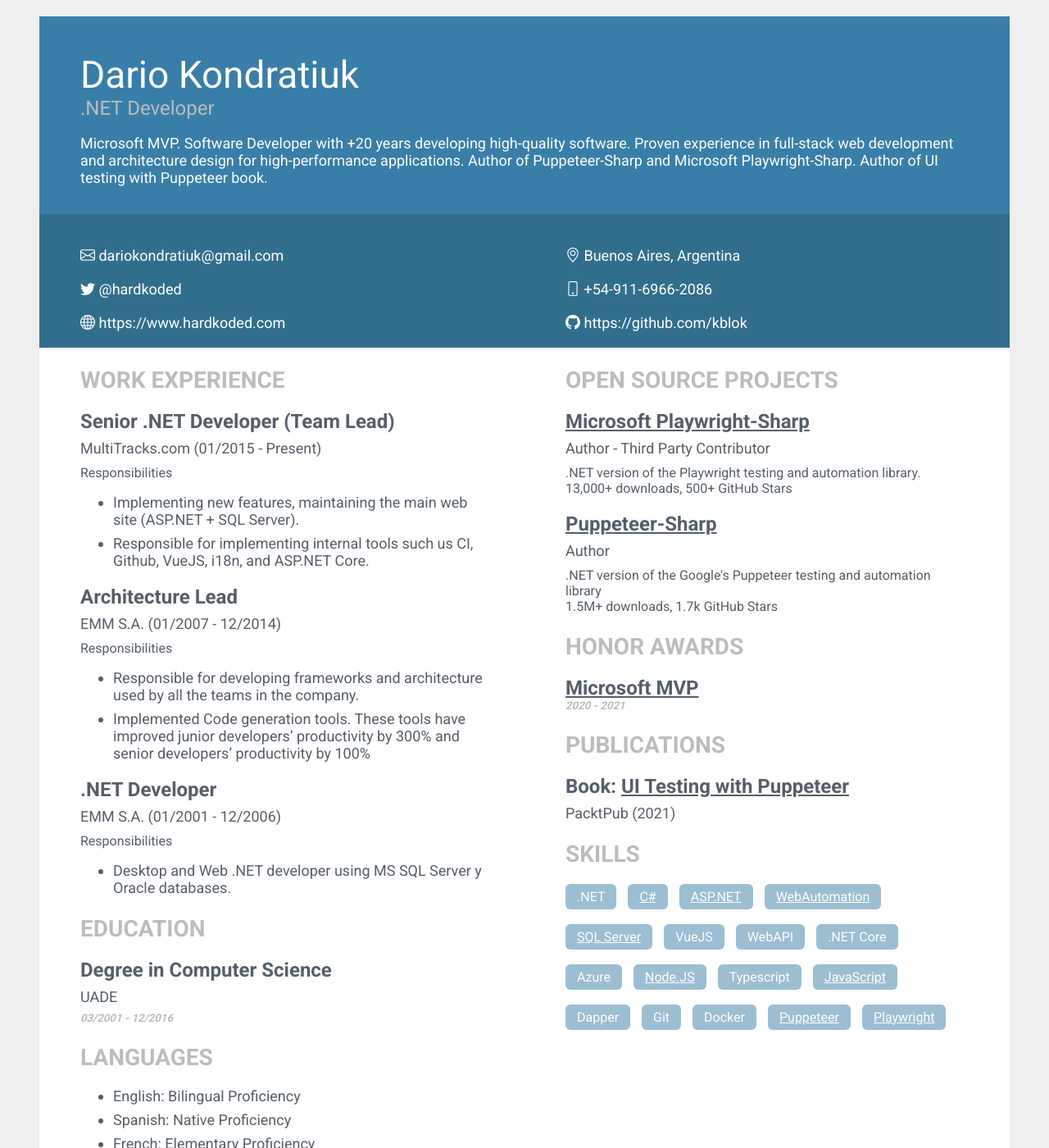
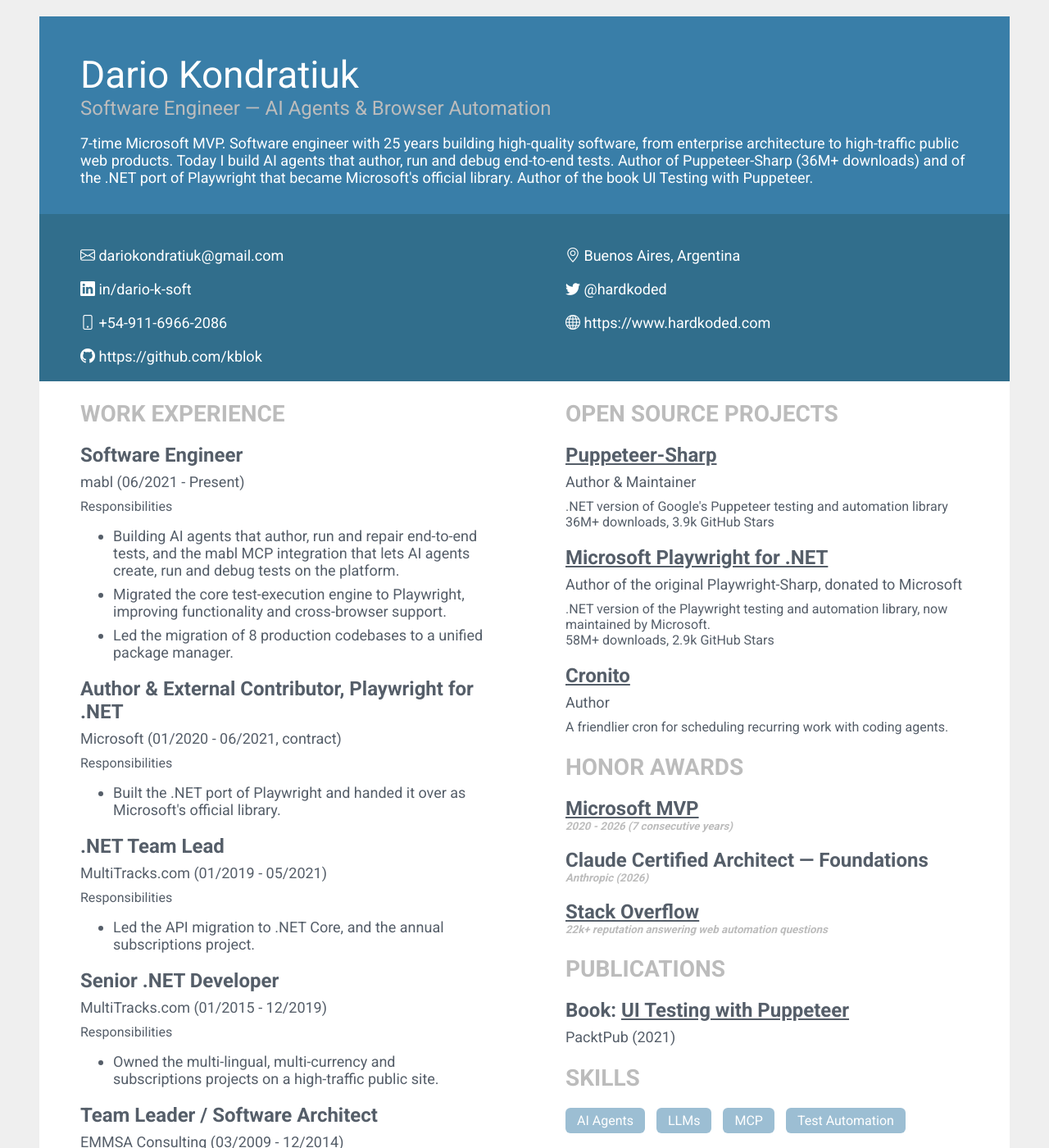
Before and after one commit to kblok/kblok.github.io, a Jekyll site: the page built from resume.html, in a window 1280 px wide and 1400 px high. Shown: the whole window at 82% size. Built offline with Jekyll 4.4.1, drawn with Linux system fonts in a browser that asks for light colours; nearby versions of some CDN libraries; some of the changed text lies outside the part shown.

Commit message:
Refresh the About me page and the resume (#37)
* Rewrite the About me page

Co-Authored-By: Claude Opus 5 (1M context) <noreply@anthropic.com>

* Bring the resume up to date

Co-Authored-By: Claude Opus 5 (1M context) <noreply@anthropic.com>

---------

Co-authored-by: Claude Opus 5 (1M context) <noreply@anthropic.com>

```diff
--- a/resume.html
+++ b/resume.html
@@ -14,14 +14,16 @@ layout: none
 <body>
     <header>
         <div class="name">Dario Kondratiuk</div>
-        <div class="role">.NET Developer</div>
-        <div class="summary">Microsoft MVP. Software Developer with +20 years developing high-quality software. Proven experience in
-            full-stack web development and architecture design for high-performance applications. Author of Puppeteer-Sharp and Microsoft Playwright-Sharp.
-            Author of UI testing with Puppeteer book.</div>
+        <div class="role">Software Engineer &mdash; AI Agents &amp; Browser Automation</div>
+        <div class="summary">7-time Microsoft MVP. Software engineer with 25 years building high-quality software, from
+            enterprise architecture to high-traffic public web products. Today I build AI agents that author, run and
+            debug end-to-end tests. Author of Puppeteer-Sharp (36M+ downloads) and of the .NET port of Playwright that
+            became Microsoft's official library. Author of the book UI Testing with Puppeteer.</div>
     </header>
     <div class="contact-info">
         <div class="email"><i class="bi bi-envelope"></i> <a href="mailto:dariokondratiuk@gmail.com">dariokondratiuk@gmail.com</a></div>
         <div class="location"><i class="bi bi-geo-alt"></i> Buenos Aires, Argentina</div>
+        <div class="linkedin"><i class="bi bi-linkedin"></i> <a href="https://www.linkedin.com/in/dario-k-soft/" target="_blank">in/dario-k-soft</a></div>
         <div class="twitter"><i class="bi bi-twitter"></i> <a href="https://www.twitter.com/hardkoded" target="_blank">@hardkoded</a></div>
         <div class="phone-number"><i class="bi bi-phone"></i> +54-911-6966-2086</div>
         <div class="website"><i class="bi bi-globe"></i> <a href="https://www.hardkoded.com" target="_blank">https://www.hardkoded.com</a></div>
@@ -32,32 +34,60 @@ layout: none
             <div class="section">
                 <h2>Work Experience</h2>
                 <div class="section-item">
-                    <h3>Senior .NET Developer (Team Lead)</h2>
-                        <h4>MultiTracks.com <span>(01/2015 - Present)</span></h4>
+                    <h3>Software Engineer</h3>
+                        <h4>mabl <span>(06/2021 - Present)</span></h4>
                         <h6>Responsibilities</h6>
                         <ul>
-                            <li>Implementing new features, maintaining the main web site (ASP.NET + SQL Server).</li>
-                            <li>Responsible for implementing internal tools such us CI, Github, VueJS, i18n, and ASP.NET
-                                Core.</li>
+                            <li>Building AI agents that author, run and repair end-to-end tests, and the mabl MCP
+                                integration that lets AI agents create, run and debug tests on the platform.</li>
+                            <li>Migrated the core test-execution engine to Playwright, improving functionality and
+                                cross-browser support.</li>
+                            <li>Led the migration of 8 production codebases to a unified package manager.</li>
                         </ul>
                 </div>
                 <div class="section-item">
-                    <h3>Architecture Lead</h2>
-                        <h4>EMM S.A. <span>(01/2007 - 12/2014)</span></h4>
+                    <h3>Author &amp; External Contributor, Playwright for .NET</h3>
+                        <h4>Microsoft <span>(01/2020 - 06/2021, contract)</span></h4>
                         <h6>Responsibilities</h6>
                         <ul>
-                            <li>Responsible for developing frameworks and architecture used by all the teams in the
-                                company.</li>
-                            <li>Implemented Code generation tools. These tools have improved junior developers’
-                                productivity by 300% and senior developers’ productivity by 100%</li>
+                            <li>Built the .NET port of Playwright and handed it over as Microsoft's official library.</li>
                         </ul>
                 </div>
                 <div class="section-item">
-                    <h3>.NET Developer</h2>
-                        <h4>EMM S.A. <span>(01/2001 - 12/2006)</span></h4>
+                    <h3>.NET Team Lead</h3>
+                        <h4>MultiTracks.com <span>(01/2019 - 05/2021)</span></h4>
+                        <h6>Responsibilities</h6>
+                        <ul>
+                            <li>Led the API migration to .NET Core, and the annual subscriptions project.</li>
+                        </ul>
+                </div>
+                <div class="section-item">
+                    <h3>Senior .NET Developer</h3>
+                        <h4>MultiTracks.com <span>(01/2015 - 12/2019)</span></h4>
+                        <h6>Responsibilities</h6>
+                        <ul>
+                            <li>Owned the multi-lingual, multi-currency and subscriptions projects on a high-traffic
+                                public site.</li>
+                        </ul>
+                </div>
+                <div class="section-item">
+                    <h3>Team Leader / Software Architect</h3>
+                        <h4>EMMSA Consulting <span>(03/2009 - 12/2014)</span></h4>
+                        <h6>Responsibilities</h6>
+                        <ul>
+                            <li>Responsible for the coding standards, frameworks and architecture used by every team in
+                                the company, and for coaching developers through the process.</li>
+                            <li>Built a code generator that improved junior developers’ productivity by 300%.</li>
+                            <li>Part of the team that implemented the ISO certification and Scrum.</li>
+                        </ul>
+                </div>
+                <div class="section-item">
+                    <h3>Senior Developer</h3>
+                        <h4>EMM S.A. Consulting <span>(2001 - 2008)</span></h4>
                             <h6>Responsibilities</h6>
                         <ul>
-                            <li>Desktop and Web .NET developer using MS SQL Server y Oracle databases.</li>
+                            <li>Desktop and Web .NET developer using MS SQL Server and Oracle databases, for clients
+                                including Kraft Foods, Liberty Seguros and Ledesma.</li>
                         </ul>
                 </div>
             </div>
@@ -84,35 +114,52 @@ layout: none
             <div class="section">
                 <h2>Open Source Projects</h2>
                 <div class="section-item">
-                    <h3><a href="https://github.com/microsoft/playwright-sharp" target="_blank">Microsoft Playwright-Sharp</a></h3>
-                    <h4>Author - Third Party Contributor</h4>
-                    <h6>.NET version of the Playwright testing and automation library.<br/>
-                    13,000+ downloads, 500+ GitHub Stars</h6>
+                    <h3><a href="https://github.com/hardkoded/puppeteer-sharp" target="_blank">Puppeteer-Sharp</a></h3>
+                    <h4>Author &amp; Maintainer</h4>
+                    <h6>.NET version of Google's Puppeteer testing and automation library<br/>
+                        36M+ downloads, 3.9k GitHub Stars</h6>
                 </div>
                 <div class="section-item">
-                    <h3><a href="https://github.com/microsoft/playwright-sharp" target="_blank">Puppeteer-Sharp</a></h3>
+                    <h3><a href="https://github.com/microsoft/playwright-dotnet" target="_blank">Microsoft Playwright for .NET</a></h3>
+                    <h4>Author of the original Playwright-Sharp, donated to Microsoft</h4>
+                    <h6>.NET version of the Playwright testing and automation library, now maintained by Microsoft.<br/>
+                    58M+ downloads, 2.9k GitHub Stars</h6>
+                </div>
+                <div class="section-item">
+                    <h3><a href="https://github.com/hardkoded/cronito" target="_blank">Cronito</a></h3>
                     <h4>Author</h4>
-                    <h6>.NET version of the Google's Puppeteer testing and automation library<br/>
-                        1.5M+ downloads, 1.7k GitHub Stars</h6>
+                    <h6>A friendlier cron for scheduling recurring work with coding agents.</h6>
                 </div>
             </div>
             <div class="section">
                 <h2>Honor awards</h2>
                 <div class="section-item">
-                    <h3><a href="https://mvp.microsoft.com/en-us/PublicProfile/5003814?fullName=Dario%20Gabriel%20Kondratiuk" target="_blank">Microsoft MVP</a></h2>
-                        <h5>2020 - 2021</h5>
+                    <h3><a href="https://mvp.microsoft.com/en-us/PublicProfile/5003814?fullName=Dario%20Gabriel%20Kondratiuk" target="_blank">Microsoft MVP</a></h3>
+                        <h5>2020 - 2026 (7 consecutive years)</h5>
+                </div>
+                <div class="section-item">
+                    <h3>Claude Certified Architect &mdash; Foundations</h3>
+                        <h5>Anthropic (2026)</h5>
+                </div>
+                <div class="section-item">
+                    <h3><a href="https://stackoverflow.com/users/2373249/hardkoded" target="_blank">Stack Overflow</a></h3>
+                        <h5>22k+ reputation answering web automation questions</h5>
                 </div>
             </div>
             <div class="section">
                 <h2>Publications</h2>
                 <div class="section-item">
-                    <h3>Book: <a href="https://www.amazon.com/Testing-Puppeteer-end-end-automation/dp/180020678X" target="_blank">UI Testing with Puppeteer</a></h2>
+                    <h3>Book: <a href="https://www.amazon.com/Testing-Puppeteer-end-end-automation/dp/180020678X" target="_blank">UI Testing with Puppeteer</a></h3>
                         <h4>PacktPub (2021)</h4>
                 </div>
             </div>
             <div class="section">
                 <h2>Skills</h2>
                 <div class="section-item">
+                    <div class="tag">AI Agents</div>
+                    <div class="tag">LLMs</div>
+                    <div class="tag">MCP</div>
+                    <div class="tag">Test Automation</div>
                     <div class="tag">.NET</div>
                     <div class="tag"><a href="https://stackoverflow.com/search?q=user%3A2373249+%5Bc-sharp%5D">C#</a></div>
                     <div class="tag"><a href="https://stackoverflow.com/search?q=user%3A2373249+%5Basp.net%5D">ASP.NET</a></div>
```
Also changed, not shown: aboutme.md (+34 -8 lines).
